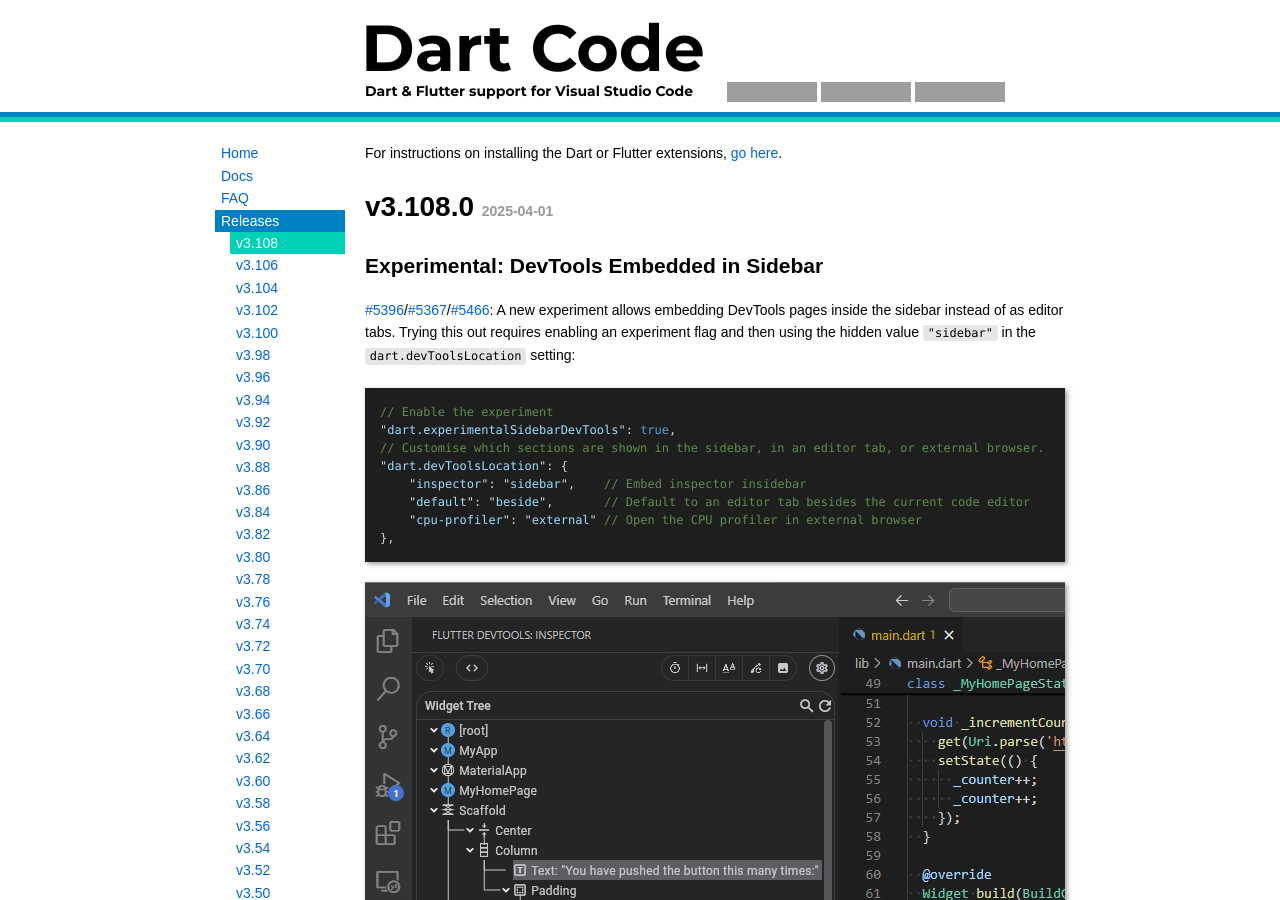
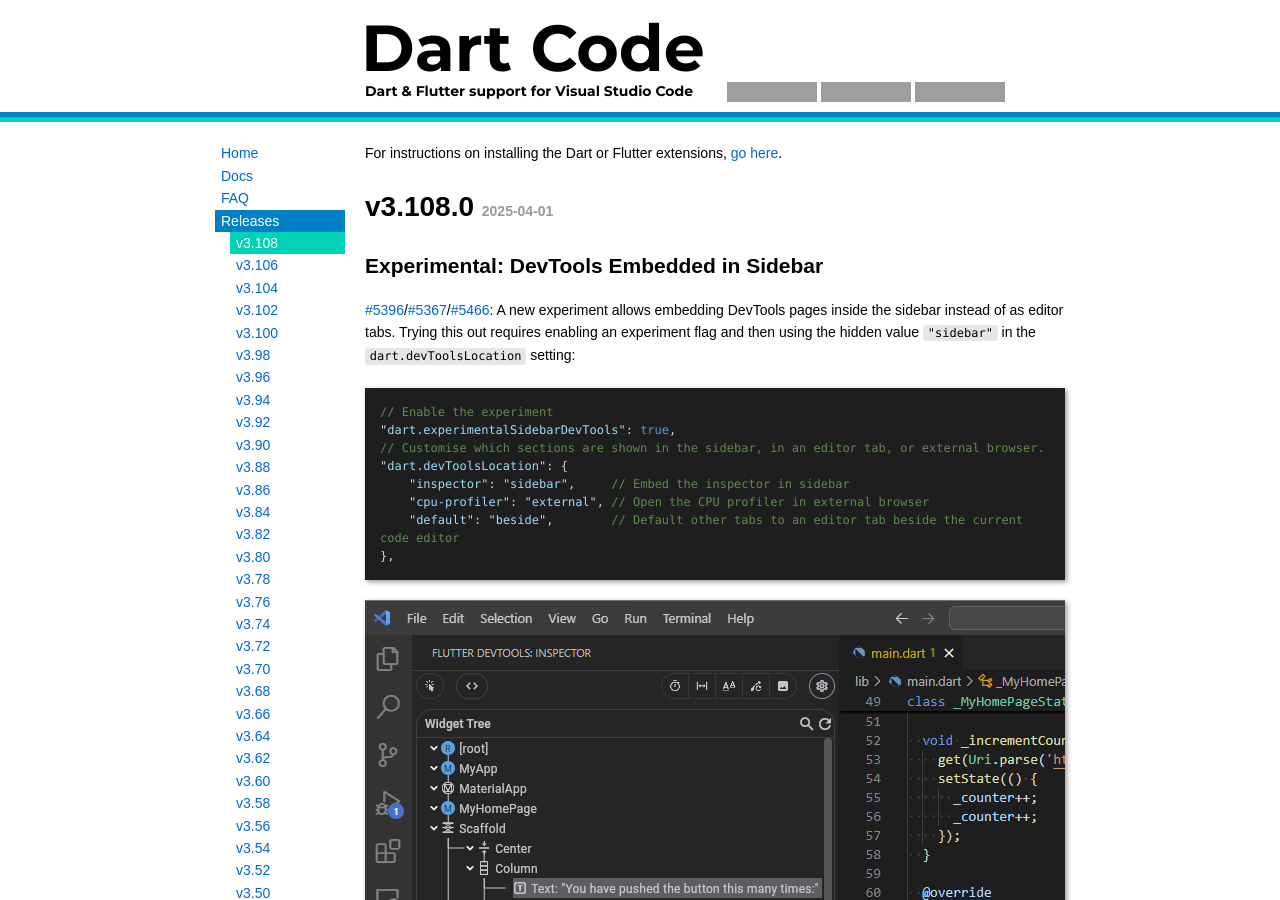
Before and after one commit to Dart-Code/Website, a Jekyll site: the page built from _releases/v3.108.md, in a window 1280 px wide and 900 px high. Built offline with Jekyll 4.4.1, drawn with Linux system fonts in a browser that asks for light colours; grey boxes are pictures that could not be loaded.

Commit message:
Fix typo

````diff
--- a/_releases/v3.108.md
+++ b/_releases/v3.108.md
@@ -15,9 +15,9 @@
 "dart.experimentalSidebarDevTools": true,
 // Customise which sections are shown in the sidebar, in an editor tab, or external browser.
 "dart.devToolsLocation": {
-	"inspector": "sidebar",    // Embed inspector insidebar
-	"default": "beside",       // Default to an editor tab besides the current code editor
-	"cpu-profiler": "external" // Open the CPU profiler in external browser
+	"inspector": "sidebar",     // Embed the inspector in sidebar
+	"cpu-profiler": "external", // Open the CPU profiler in external browser
+	"default": "beside",        // Default other tabs to an editor tab beside the current code editor
 },
 ```
 
````
